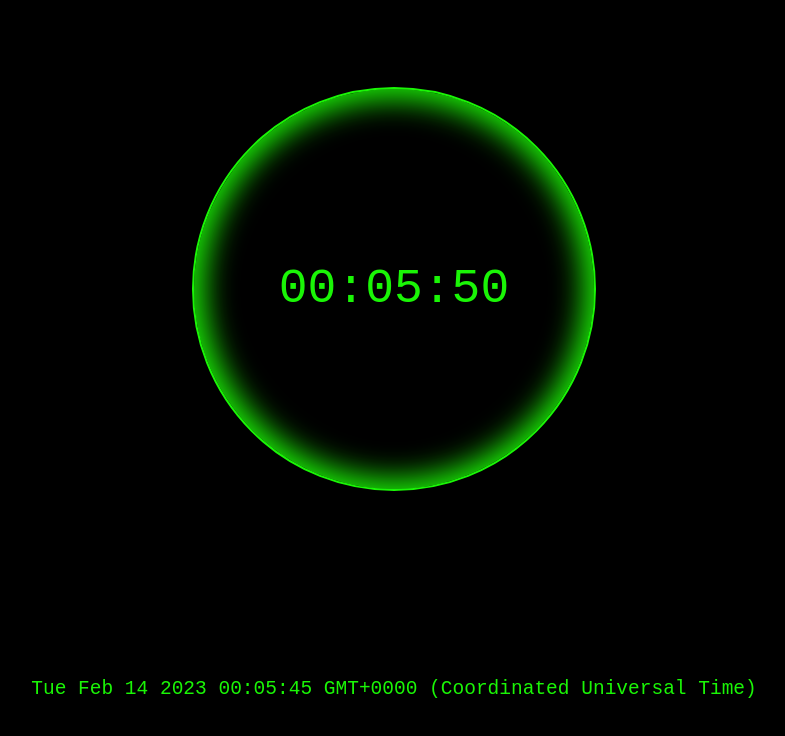
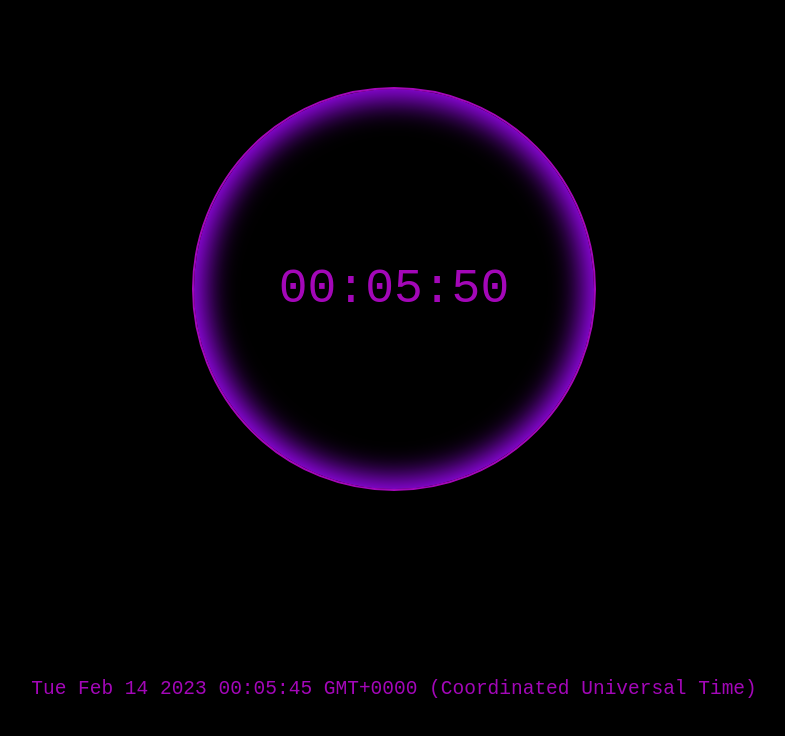
Before and after one commit to duvloz/watch, a plain HTML site: page index.html in a window 1280 px wide. Shown: the whole page, without its empty margins (246-1031 px from the left). Drawn offline with Linux system fonts and the light colour scheme.

Commit message:
thirth commit

```diff
--- a/style.css
+++ b/style.css
@@ -13,12 +13,12 @@ body{
     justify-content: center;
     width: 400px;
     height: 400px;
-    border: 2px solid rgb(26, 245, 6);
+    border: 2px solid rgb(163, 7, 184);
     border-radius: 50%;
     font-family: monospace;
     font-size: 3rem;
-    color: rgb(26, 245, 6);
-    box-shadow: inset 0px 0px 30px 10px rgb(26, 235, 6);
+    color: rgb(163, 7, 184);
+    box-shadow: inset 0px 0px 30px 10px rgb(163, 7, 1846);
 }
 .today{
     display: flex;
@@ -26,7 +26,7 @@ body{
     justify-content: center;
     width: 100%;
     height: 50px;
-    color: rgb(26, 245, 6);
+    color: rgb(163, 7, 184);
     font-weight: normal;
     font-size: 1.5em;
     font-family:monospace;
```
